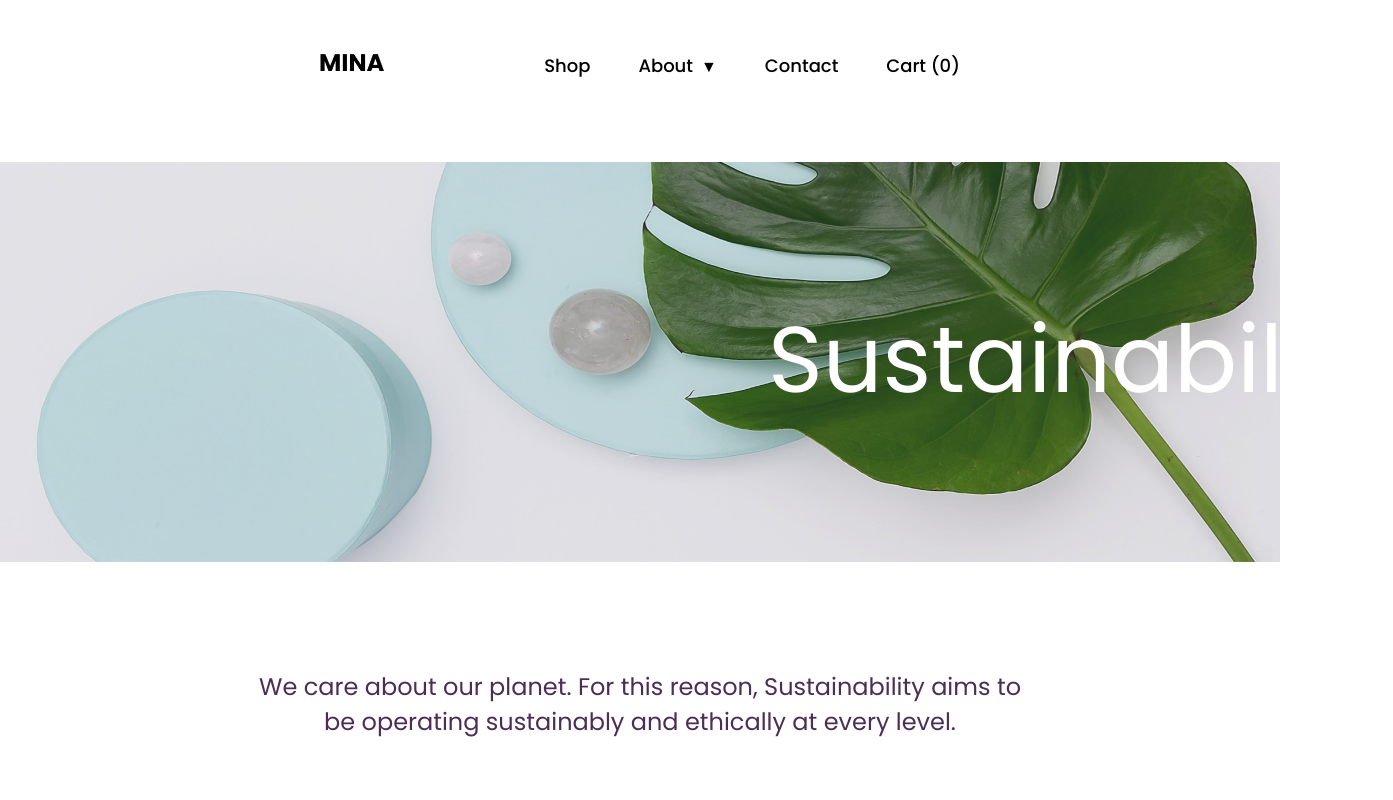
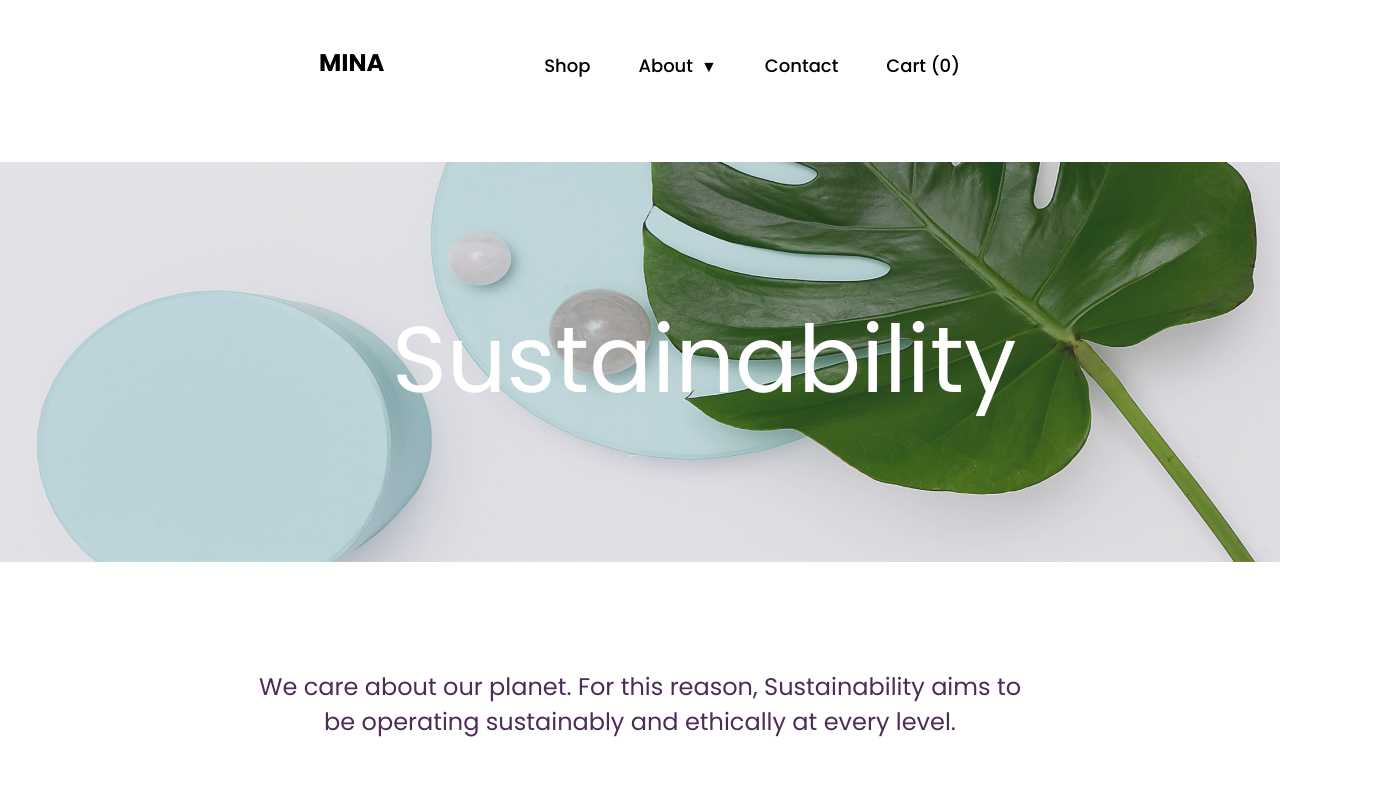
Before and after one commit to traceWater/mina-project, a React (Create React App) app: page /sustainability in a window 1280 px wide. Shown: the top 800 px of the page, 1393 px wide, since content can reach past the window. Built offline with nearby package versions, Linux system fonts and the light colour scheme.

Commit message:
sustainability title centering

```diff
--- a/src/pages/About/Sustainability/Sustainability.css
+++ b/src/pages/About/Sustainability/Sustainability.css
@@ -4,7 +4,6 @@
   color: white;
   left: 30%;
   margin-top: 160px;
-  margin-left: 30%;
   position: absolute;
 }
 
@@ -29,9 +28,9 @@
   color: #4d2c57;
 }
 
-#aboutWorkingEthosImage {
+/* #aboutWorkingEthosImage {
   aspect-ratio: auto 948 / 816;
-}
+} */
 
 #aboutWorkingEthosTitle {
   display: inline-block;
```
